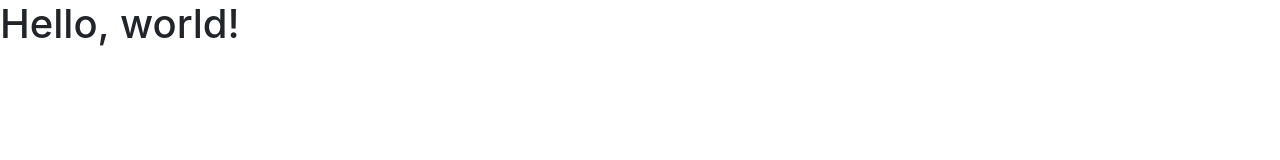
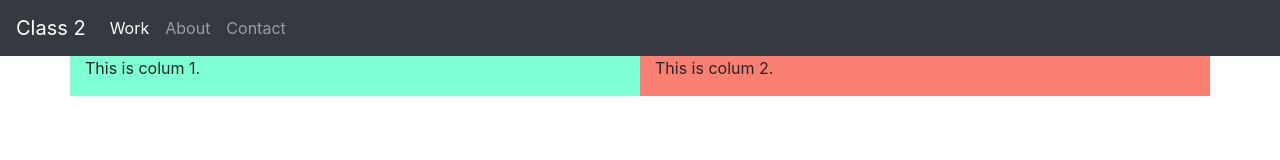
Before and after one commit to GizelleH/SMCSpring2019_WD3, a plain HTML site: page Class2/index.html in a window 1280 px wide. Drawn offline with nearby package versions, Linux system fonts and the light colour scheme.

Commit message:
Adding Bootstrap
Added bootstrap nav and basic grid.

```diff
--- /dev/null
+++ b/Class2/css/main.css
@@ -0,0 +1,21 @@
+
+.container {
+
+	background-color: dodgerblue;
+}
+
+.row {
+
+	background-color: cornsilk;
+}
+
+[class^="col-"]:first-child {
+
+		background-color: aquamarine;
+}
+
+[class^="col-"]:last-child {
+
+	background-color: salmon;
+
+}
--- a/Class2/index.html
+++ b/Class2/index.html
@@ -8,10 +8,52 @@
     <!-- Bootstrap CSS -->
     <link rel="stylesheet" href="https://stackpath.bootstrapcdn.com/bootstrap/4.1.3/css/bootstrap.min.css" integrity="sha384-MCw98/SFnGE8fJT3GXwEOngsV7Zt27NXFoaoApmYm81iuXoPkFOJwJ8ERdknLPMO" crossorigin="anonymous">
 
-    <title>Hello, world!</title>
+    <link rel="stylesheet" type="text/css" href="css/main.css">
+
+    <title>Bootstrap Layout 1</title>
   </head>
   <body>
-    <h1>Hello, world!</h1>
+
+    <nav class="navbar navbar-expand-md navbar-dark bg-dark">
+      <a class="navbar-brand" href="/">Class 2</a>
+      <button class="navbar-toggler" type="button" data-toggle="collapse" data-target="#navbarCollapse" aria-controls="navbarCollapse" aria-expanded="false" aria-label="Toggle navigation">
+        <span class="navbar-toggler-icon"></span>
+      </button>
+      <div class="collapse navbar-collapse" id="navbarCollapse">
+        <ul class="navbar-nav mr-auto">
+          <li class="nav-item active">
+            <a class="nav-link" href="#">Work <span class="sr-only">(current)</span></a>
+          </li>
+          <li class="nav-item">
+            <a class="nav-link" href="#">About</a>
+          </li>
+          <li class="nav-item">
+            <a class="nav-link" href="#">Contact</a>
+          </li>
+        </ul>
+
+      </div>
+    </nav>
+
+
+    <div class="container">
+
+        <div class="row">
+          <div class="col-12 col-md-6">
+
+              <p>This is colum 1.</p>
+        </div>
+
+          <div class="col-12 col-md-6">
+
+              <p>This is colum 2.</p>
+        </div>
+
+      </div>
+
+   </div>
+
+
 
     <!-- Optional JavaScript -->
     <!-- jQuery first, then Popper.js, then Bootstrap JS -->
```
